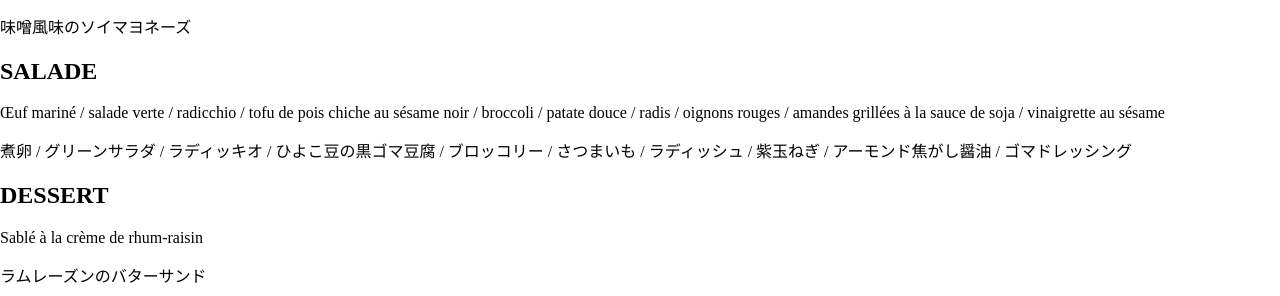
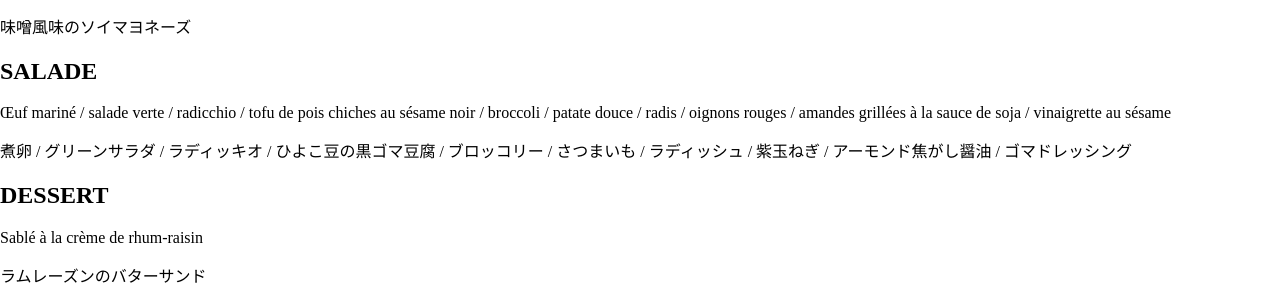
Before and after one commit to matsupin/main, a Jekyll site: the page built from index.html, in a window 1280 px wide. Shown: the part 642-938 px from the top of the page. Built offline with Jekyll 4.4.1, drawn with Linux system fonts in a browser that asks for light colours.

Commit message:
Update index.html

```diff
--- a/index.html
+++ b/index.html
@@ -37,7 +37,7 @@ title: Bento Menu
     <section class="menu-section">
         <h2 class="section-title">SALADE</h2>
 
-        <p class="dish-name">Œuf mariné / salade verte / radicchio / tofu de pois chiche au sésame noir / broccoli / patate douce / radis / oignons rouges / amandes grillées à la sauce de soja / vinaigrette au sésame</p>
+        <p class="dish-name">Œuf mariné / salade verte / radicchio / tofu de pois chiches au sésame noir / broccoli / patate douce / radis / oignons rouges / amandes grillées à la sauce de soja / vinaigrette au sésame</p>
         <p class="dish-description jp-text"><span class="highlight">煮卵 / グリーンサラダ / ラディッキオ / ひよこ豆の黒ゴマ豆腐 / ブロッコリー / さつまいも / ラディッシュ / 紫玉ねぎ / アーモンド焦がし醤油 / ゴマドレッシング</p>
     </section>
 
```
